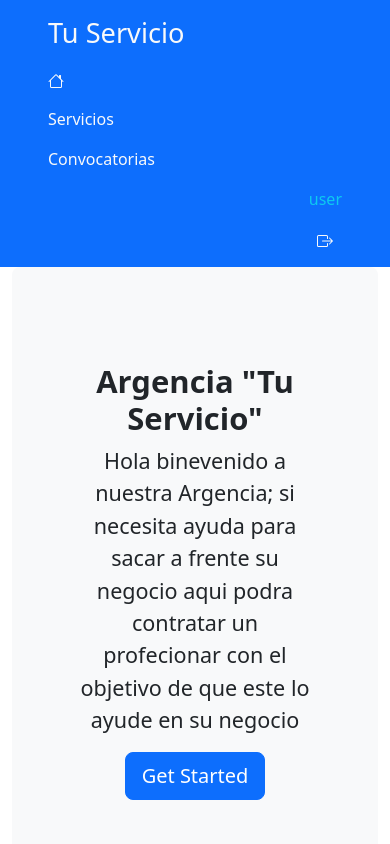
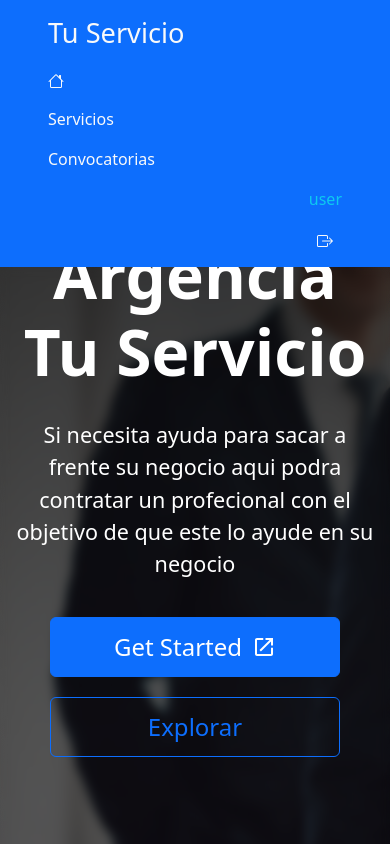
Before and after one commit to CarlosAMarq/TuServicio, a React (Vite) app: page / in a window 390 px wide. Shown: the top 844 px of the page. Built offline with nearby package versions, Linux system fonts and the light colour scheme.

Commit message:
muchas mierdas

```diff
--- a/Routers/SecRouters.jsx
+++ b/Routers/SecRouters.jsx
@@ -15,7 +15,7 @@
   return (
     <>
       <NavbarAdm/>
-        <div className="container  ">
+        <div>
         <Routes>
             <Route path="/" element={<HomeScreen/>} />
             <Route path="/Servicios" element={<ServiciosUser/>} />
--- a/components/Home/HomeScreem.jsx
+++ b/components/Home/HomeScreem.jsx
@@ -1,26 +1,41 @@
-import { Link } from "react-router-dom"
+import { Link } from "react-router-dom";
+import "./home.css";
+import PageServices from "./PageServices";
+import { IoMdOpen } from "react-icons/io";
+import Wave from "./Wave";
 
-
-export const HomeScreen = () =>{
-    return(
-        <>
-        <div className="p-5 mb-4 bg-body-tertiary rounded-3">
-
-            <div className="container py-5  ">
-                <h1 className="display-5 fw-bold text-center">Argencia "Tu Servicio"</h1>
-                <p className=" fs-4 text-center">Hola binevenido a nuestra Argencia; si necesita ayuda para sacar a
-                    frente su negocio aqui podra contratar un profecionar con el objetivo de que este
-                    lo ayude en su negocio</p>
-                    <div className="d-flex justify-content-center">
-                        <Link className="btn btn-primary btn-lg "
-                        to="/login">Get Started </Link>
-                    </div>
-
-            </div>
+export const HomeScreen = () => {
+  return (
+    <>
+      <section id="home" className="background-center bg-fixed ">
+        <div className="blur"></div>
+        <div className="container py-5  home-content">
+          <h1
+            className="display-5 fw-bold text-center text-white home-title"
+            style={{ fontSize: "4rem" }}
+          >
+            Argencia <span>Tu Servicio</span>
+          </h1>
+          <p className=" fs-4 text-center text-white">
+            Si necesita ayuda para sacar a frente su negocio aqui podra
+            contratar un profecional con el objetivo de que este lo ayude en su
+            negocio
+          </p>
+          <div className="home-button-section">
+            <Link className="btn btn-primary home-btn" to="/login">
+              Get Started{" "}
+              <span>
+                <IoMdOpen />
+              </span>
+            </Link>
+            <a type="button" class="btn btn-outline-primary home-btn" href="#page-service">
+              Explorar
+            </a>
+          </div>
         </div>
-
-
-
-        </>
-    )
-}
+        <Wave />
+      </section>
+      <PageServices />
+    </>
+  );
+};
--- /dev/null
+++ b/components/Home/PageServices.jsx
@@ -0,0 +1,11 @@
+import React from "react";
+import Wave from "./Wave";
+import './pageservice.css'
+
+export default function PageServices() {
+  return (
+    <section id="page-service">
+      <h1>¿Que ofrecemos?</h1>
+    </section>
+  );
+}
--- /dev/null
+++ b/components/Home/Wave.jsx
@@ -0,0 +1,13 @@
+import React from "react";
+
+export default function Wave() {
+  return (
+    <svg xmlns="http://www.w3.org/2000/svg" viewBox="0 0 1440 320" className="wave">
+      <path
+        fill="#fff"
+        fill-opacity="1"
+        d="M0,224L80,229.3C160,235,320,245,480,229.3C640,213,800,171,960,154.7C1120,139,1280,149,1360,154.7L1440,160L1440,320L1360,320C1280,320,1120,320,960,320C800,320,640,320,480,320C320,320,160,320,80,320L0,320Z"
+      ></path>
+    </svg>
+  );
+}
--- /dev/null
+++ b/components/Home/home.css
@@ -0,0 +1,65 @@
+#home {
+  background: linear-gradient(#000000d5, #0000008f),
+    url("../../public/landing.png");
+  background-attachment: fixed;
+  width: 100%;
+  height: calc(100vh + 150px);
+  display: flex;
+  justify-content: center;
+  align-items: center;
+  z-index: 0;
+
+}
+
+.blur {
+  position: absolute;
+  top: 0;
+  left: 0;
+  width: 100%;
+  height: 100%;
+  backdrop-filter: blur(5px);
+}
+
+.home-content {
+  z-index: 1;
+}
+p {
+  max-width: 800px;
+}
+#home > div {
+  display: flex;
+  justify-content: center;
+  align-items: center;
+  flex-direction: column;
+  gap: 20px;
+}
+
+.home-button-section {
+  display: grid;
+  grid-template-columns: 0.6fr 0.4fr;
+  min-width: 360px;
+  gap: 20px;
+}
+@media (max-width: 500px) {
+  .home-button-section {
+    display: flex;
+    flex-direction: column;
+    min-width: 290px;
+  }
+}
+.home-btn {
+  height: 60px;
+  display: flex;
+  justify-content: center;
+  align-items: center;
+  gap: 10px;
+  font-size: 1.5rem;
+}
+
+.home-btn > span {
+  transform: translateY(-2px);
+}
+/*
+.home-title > span{
+    color: #4a92ff;
+} */
--- /dev/null
+++ b/components/Home/pageservice.css
@@ -0,0 +1,9 @@
+#page-service {
+    display: flex;
+    justify-content: center;
+}
+
+#page-service  h1 {
+    color: #797979;
+    font-size: 64px;
+}
--- /dev/null
+++ b/components/navbar/Navbar.jsx
@@ -0,0 +1,10 @@
+import React from "react";
+
+export default function Navbar({ children }) {
+
+  return (
+    <nav className="navbar px-5 navbar-expand-sm navbar-primary bg-primary ">
+      {children}
+    </nav>
+  );
+}
--- a/components/navbar/NavbarAsesor.jsx
+++ b/components/navbar/NavbarAsesor.jsx
@@ -1,48 +1,44 @@
-import { Link, NavLink } from 'react-router-dom';
-import { useNavigate } from "react-router-dom"
+import { Link, NavLink } from "react-router-dom";
+import { useNavigate } from "react-router-dom";
+import Navbar from "./Navbar";
 
-
-
-export const NavbarAsesor=()=>{
+export const NavbarAsesor = () => {
   const navigate = useNavigate();
-    const HandleLogOut= () => {
-       navigate("/login",{replace: true});
+  const HandleLogOut = () => {
+    navigate("/login", { replace: true });
 
     console.log("log out");
+  };
 
-    }
-
-
-    return(
-        <>
-        <nav className="navbar px-5 navbar-expand-sm navbar-primary bg-primary ">
-
-
+  return (
+    <Navbar>
       <Link
         className="navbar-brand text-light font-weight-bold navbar-expand-lg "
         to="/homeAsesor"
-                style={{fontSize: "1.7rem"}}
+        style={{ fontSize: "1.7rem" }}
       >
         Tu Servicio
       </Link>
 
       <div className="navbar-collapse collapse show ">
         <div className="navbar-nav ">
-
-
-            <div className='ml-5 mr-5'>
+          <div className="ml-5 mr-5">
             <NavLink
               className="nav-item nav-link text-light md-5"
               to="/homeAsesor"
             >
-
-                <svg xmlns="http://www.w3.org/2000/svg" width="16" height="16" fill="currentColor" className="bi bi-house" viewBox="0 0 16 16">
-                <path d="M8.707 1.5a1 1 0 0 0-1.414 0L.646 8.146a.5.5 0 0 0 .708.708L2 8.207V13.5A1.5 1.5 0 0 0 3.5 15h9a1.5 1.5 0 0 0 1.5-1.5V8.207l.646.647a.5.5 0 0 0 .708-.708L13 5.793V2.5a.5.5 0 0 0-.5-.5h-1a.5.5 0 0 0-.5.5v1.293zM13 7.207V13.5a.5.5 0 0 1-.5.5h-9a.5.5 0 0 1-.5-.5V7.207l5-5z"/>
+              <svg
+                xmlns="http://www.w3.org/2000/svg"
+                width="16"
+                height="16"
+                fill="currentColor"
+                className="bi bi-house"
+                viewBox="0 0 16 16"
+              >
+                <path d="M8.707 1.5a1 1 0 0 0-1.414 0L.646 8.146a.5.5 0 0 0 .708.708L2 8.207V13.5A1.5 1.5 0 0 0 3.5 15h9a1.5 1.5 0 0 0 1.5-1.5V8.207l.646.647a.5.5 0 0 0 .708-.708L13 5.793V2.5a.5.5 0 0 0-.5-.5h-1a.5.5 0 0 0-.5.5v1.293zM13 7.207V13.5a.5.5 0 0 1-.5.5h-9a.5.5 0 0 1-.5-.5V7.207l5-5z" />
               </svg>
             </NavLink>
           </div>
-
-
 
           <NavLink
             className="nav-item nav-link text-light "
@@ -50,18 +46,13 @@
           >
             Servicios
           </NavLink>
-
-
         </div>
       </div>
 
       <div className="navbar-collapse collapse w-100 order-3 dual-collapse2 d-flex justify-content-end">
         <ul className="navbar-nav ml-auto">
-
-                    <Link className='nav-item nav-link text-info   '
-                        to="/cuenta">
+          <Link className="nav-item nav-link text-info   " to="/cuenta">
             Carlos
-
           </Link>
 
           <button
@@ -72,9 +63,6 @@
           </button>
         </ul>
       </div>
-        </nav>
-
-
-        </>
-    )
-}
+    </Navbar>
+  );
+};
--- a/src/App.jsx
+++ b/src/App.jsx
@@ -1,9 +1,7 @@
 import { AppRouter } from "../Routers/Routers"
-
+import './app.css'
 
 export const App=() =>{
-
-
   return (
     <AppRouter/>
   )
--- /dev/null
+++ b/src/app.css
@@ -0,0 +1,55 @@
+* {
+  margin: 0;
+  padding: 0;
+}
+
+nav {
+  position: fixed !important;
+  top: 0;
+  width: 100vw;
+  display: none;
+  z-index: 10;
+}
+
+.backgrond-center {
+  background-position: center;
+  background-repeat: no-repeat;
+  background-size: cover;
+}
+.bg-fixed {
+  background-attachment: fixed;
+}
+
+section {
+  min-height: 100vh;
+  position: relative;
+}
+
+.wave {
+  position: absolute;
+  bottom: -5px;
+  left: 0;
+}
+
+/* Scrollbar */
+::-webkit-scrollbar {
+  width: 10px;
+  background: black;
+}
+
+::-webkit-scrollbar-track {
+  background: #f1f1f1;
+}
+
+::-webkit-scrollbar-thumb {
+  background: #0d6efd;
+}
+
+::-webkit-scrollbar-thumb:hover {
+  background: #0653c7;
+}
+
+html {
+  scroll-behavior: smooth;
+  /* transition: scroll 1s ease-out; */
+}
```
Also changed, not shown: components/navbar/NavbarAdm.jsx (+39 -35 lines), components/navbar/NavbarUser.jsx (+27 -36 lines), public/landing.png (added). Lines whose indentation alone changed are shown as unchanged.
